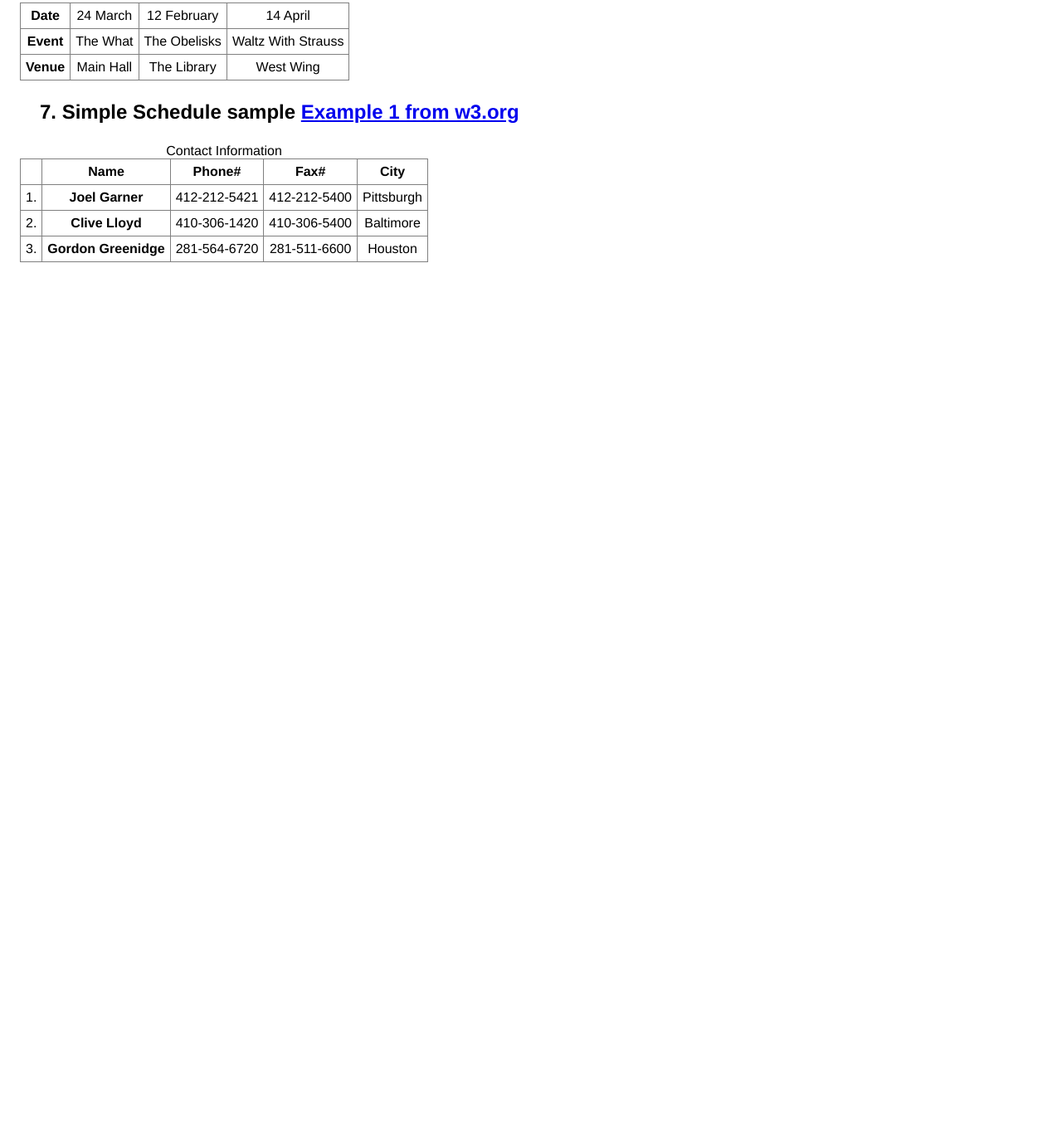
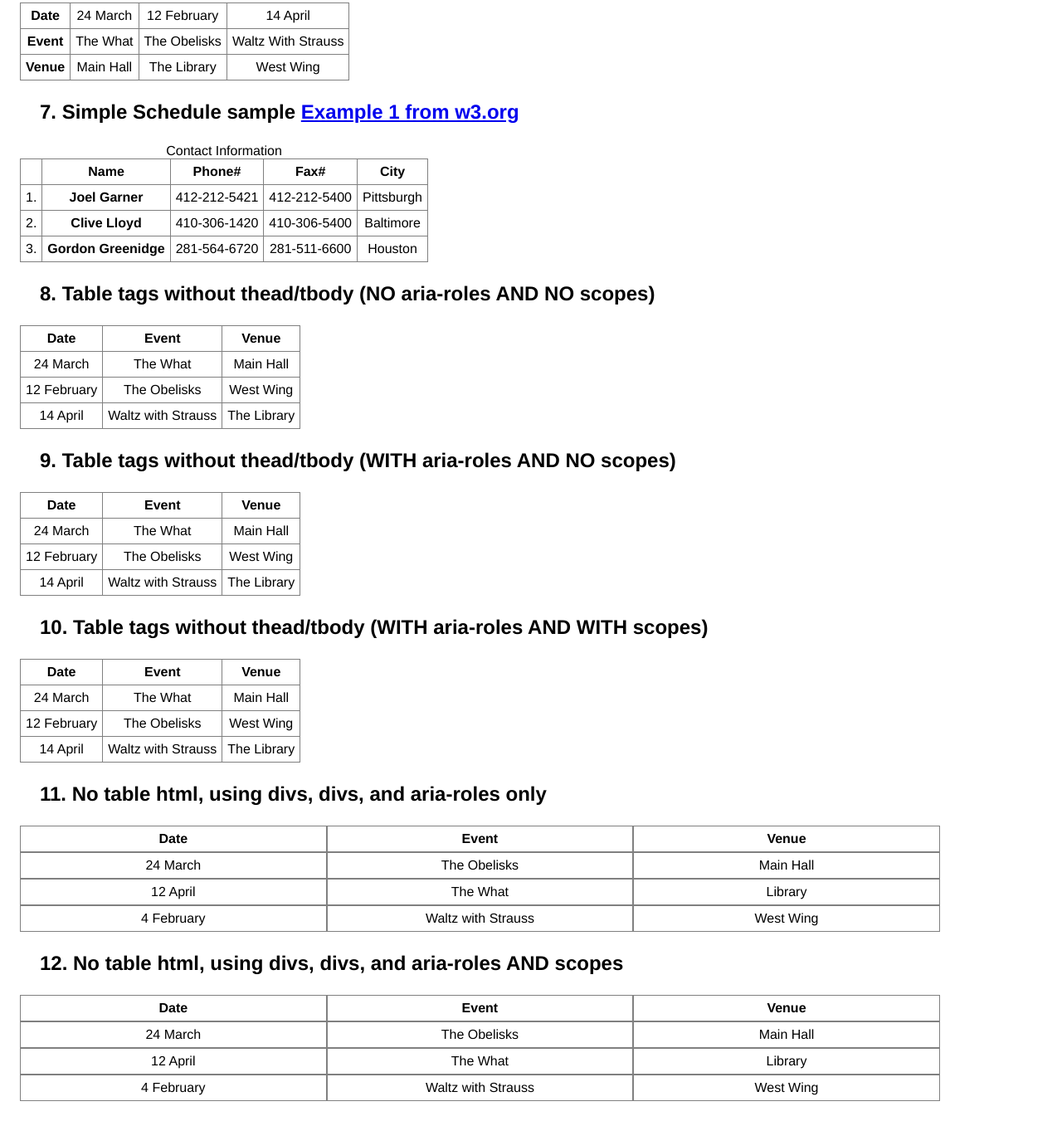
Before and after one commit to essjay05/accessibility-html-testing, a plain HTML site: page sr-table-tests/index.html in a window 1280 px wide. Shown: the part 1077-2428 px from the top of the page at 83% size. Before the commit the page ends 1417 px from the top, so only its background shows below. Drawn offline with Linux system fonts and the light colour scheme.

Commit message:
Added tables built with divs and aria-roles instead of table semantic tags.

```diff
--- a/sr-table-tests/index.html
+++ b/sr-table-tests/index.html
@@ -17,14 +17,27 @@
     border-collapse: collapse;
   }
 
-  th, td {
+  th, td, .cell {
     text-align: center;
     border: 1px solid grey;
     padding: 6px;
   }
 
+  .cell {
+    width: 30%;
+  }
+
   section, h1, h2 {
     margin: 24px;
+  }
+
+  .th {
+    font-weight: 600;
+  }
+
+  .row {
+    display: flex;
+    width: 100%;
   }
 </style>
 <body>
@@ -216,5 +229,130 @@
       </tr>
     </table>
   </section>
+  <section>
+    <h2>8. Table tags without thead/tbody (NO aria-roles AND NO scopes)</h2>
+    <table>
+      <tr>
+        <th>Date</th>
+        <th>Event</th>
+        <th>Venue</th>
+      </tr>
+      <tr>
+        <td>24 March</td>
+        <td>The What</td>
+        <td>Main Hall</td>
+      </tr>
+      <tr>
+        <td>12 February</td>
+        <td>The Obelisks</td>
+        <td>West Wing</td>
+      </tr>
+      <tr>
+        <td>14 April</td>
+        <td>Waltz with Strauss</td>
+        <td>The Library</td>
+      </tr>
+    </table>
+  </section>
+  <section>
+    <h2>9. Table tags without thead/tbody (WITH aria-roles AND NO scopes)</h2>
+    <table>
+      <tr role="row">
+        <th role="columnheader">Date</th>
+        <th role="columnheader">Event</th>
+        <th role="columnheader">Venue</th>
+      </tr>
+      <tr role="row">
+        <td role="cell">24 March</td>
+        <td role="cell">The What</td>
+        <td role="cell">Main Hall</td>
+      </tr>
+      <tr role="row">
+        <td role="cell">12 February</td>
+        <td role="cell">The Obelisks</td>
+        <td role="cell">West Wing</td>
+      </tr>
+      <tr role="row">
+        <td role="cell">14 April</td>
+        <td role="cell">Waltz with Strauss</td>
+        <td role="cell">The Library</td>
+      </tr>
+    </table>
+  </section>
+  <section>
+    <h2>10. Table tags without thead/tbody (WITH aria-roles AND WITH scopes)</h2>
+    <table>
+      <tr role="row">
+        <th role="columnheader" scope="col">Date</th>
+        <th role="columnheader" scope="col">Event</th>
+        <th role="columnheader" scope="col">Venue</th>
+      </tr>
+      <tr role="row">
+        <td role="cell">24 March</td>
+        <td role="cell">The What</td>
+        <td role="cell">Main Hall</td>
+      </tr>
+      <tr role="row">
+        <td role="cell">12 February</td>
+        <td role="cell">The Obelisks</td>
+        <td role="cell">West Wing</td>
+      </tr>
+      <tr role="row">
+        <td role="cell">14 April</td>
+        <td role="cell">Waltz with Strauss</td>
+        <td role="cell">The Library</td>
+      </tr>
+    </table>
+  </section>
+  <section>
+    <h2>11. No table html, using divs, divs, and aria-roles only</h2>
+    <div role="table">
+      <div role="row" class="th row">
+        <div role="columnheader" class="cell">Date</div>
+        <div role="columnheader" class="cell">Event</div>
+        <div role="columnheader" class="cell">Venue</div>
+      </div>
+      <div role="row" class="row">
+        <div role="cell" class="cell">24 March</div>
+        <div role="cell" class="cell">The Obelisks</div>
+        <div role="cell" class="cell">Main Hall</div>
+      </div>
+      <div role="row" class="row">
+        <div role="cell" class="cell">12 April</div>
+        <div role="cell" class="cell">The What</div>
+        <div role="cell" class="cell">Library</div>
+      </div>
+      <div role="row" class="row">
+        <div role="cell" class="cell">4 February</div>
+        <div role="cell" class="cell">Waltz with Strauss</div>
+        <div role="cell" class="cell">West Wing</div>
+      </div>
+    </div>
+  </section>
+  <section>
+    <h2>12. No table html, using divs, divs, and aria-roles AND scopes</h2>
+    <div role="table">
+      <div role="row" class="th row">
+        <div role="columnheader" class="cell" scope="col">Date</div>
+        <div role="columnheader" class="cell" scope="col">Event</div>
+        <div role="columnheader" class="cell" scope="col">Venue</div>
+      </div>
+      <div role="row" class="row">
+        <div role="cell" class="cell">24 March</div>
+        <div role="cell" class="cell">The Obelisks</div>
+        <div role="cell" class="cell">Main Hall</div>
+      </div>
+      <div role="row" class="row">
+        <div role="cell" class="cell">12 April</div>
+        <div role="cell" class="cell">The What</div>
+        <div role="cell" class="cell">Library</div>
+      </div>
+      <div role="row" class="row">
+        <div role="cell" class="cell">4 February</div>
+        <div role="cell" class="cell">Waltz with Strauss</div>
+        <div role="cell" class="cell">West Wing</div>
+      </div>
+    </div>
+  </section>
 </body>
 </html>
```
